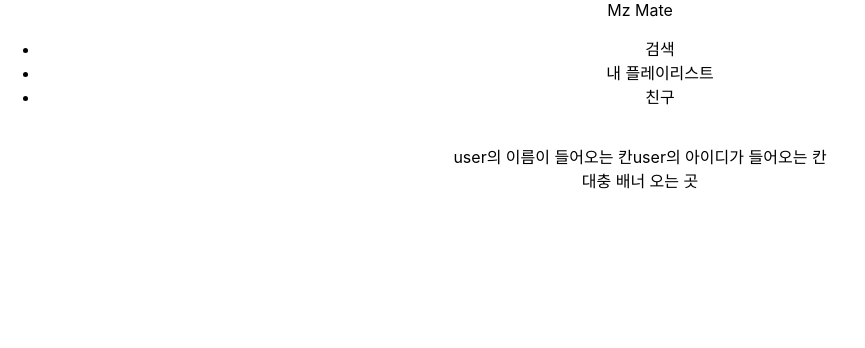
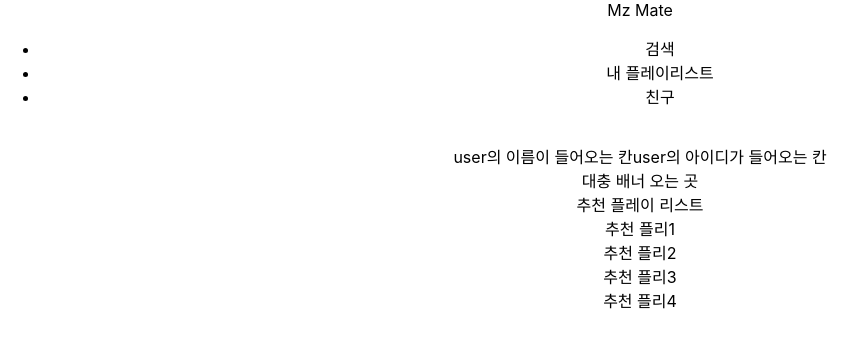
Before and after one commit to Minminjamin/muse-mate, a React (Create React App) app: page / in a window 1280 px wide. Shown: the top 348 px of the page, without its empty margins (0-865 px from the left). Built offline with nearby package versions, Linux system fonts and the light colour scheme.

Commit message:
feature : RecommendedPlaylists 컴포넌트 추가

```diff
--- /dev/null
+++ b/src/components/Home/RecommendedPlaylists.tsx
@@ -0,0 +1,18 @@
+import React from "react";
+
+const RecommendedPlaylists = () => {
+  return (
+    <div>
+      <span>추천 플레이 리스트</span>
+
+      <div>
+        <div>추천 플리1</div>
+        <div>추천 플리2</div>
+        <div>추천 플리3</div>
+        <div>추천 플리4</div>
+      </div>
+    </div>
+  );
+};
+
+export default RecommendedPlaylists;
--- a/src/routes/Home.tsx
+++ b/src/routes/Home.tsx
@@ -1,10 +1,12 @@
 import React from "react";
 import Banner from "../components/Home/Banner";
+import RecommendedPlaylists from "../components/Home/RecommendedPlaylists";
 
 const Home = () => {
   return (
     <div>
       <Banner />
+      <RecommendedPlaylists />
     </div>
   );
 };
```
